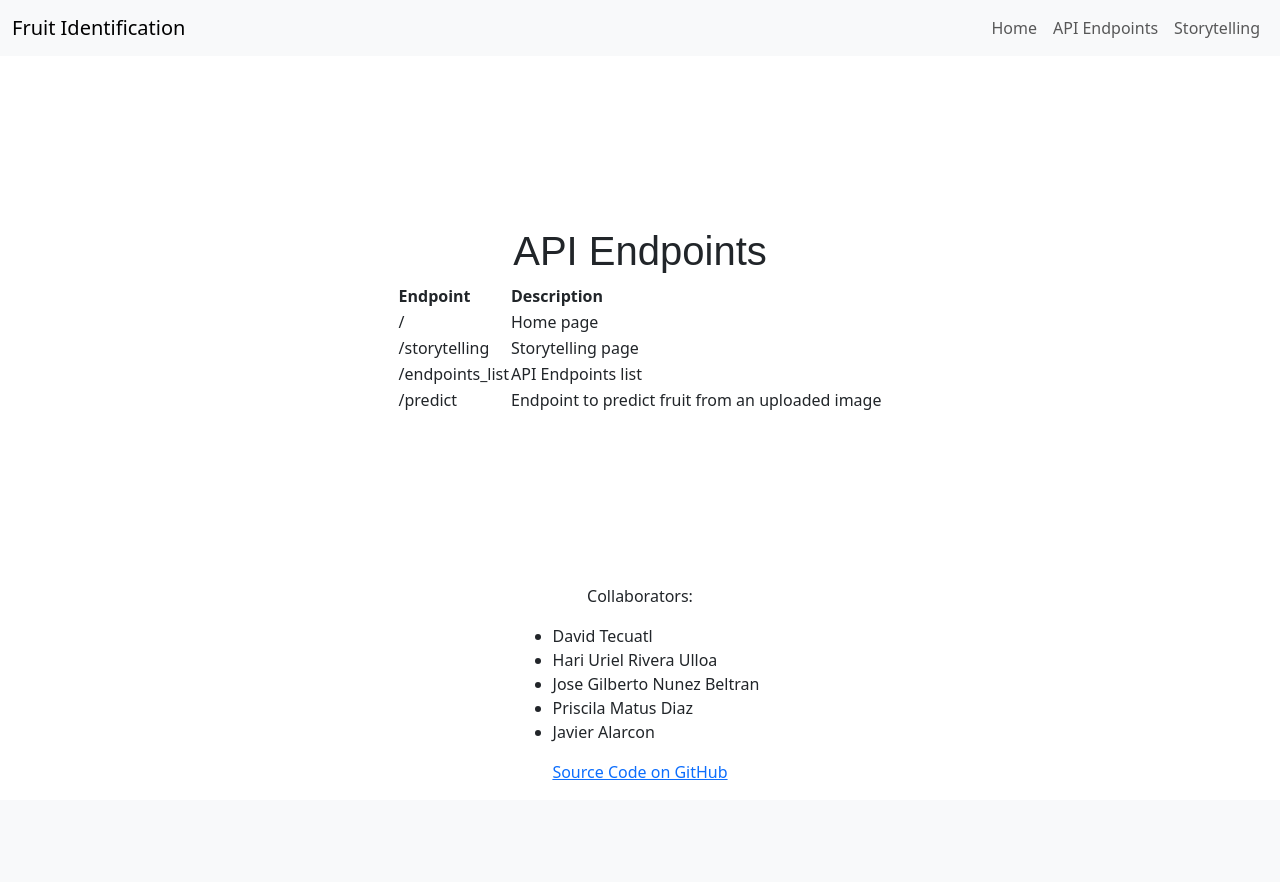
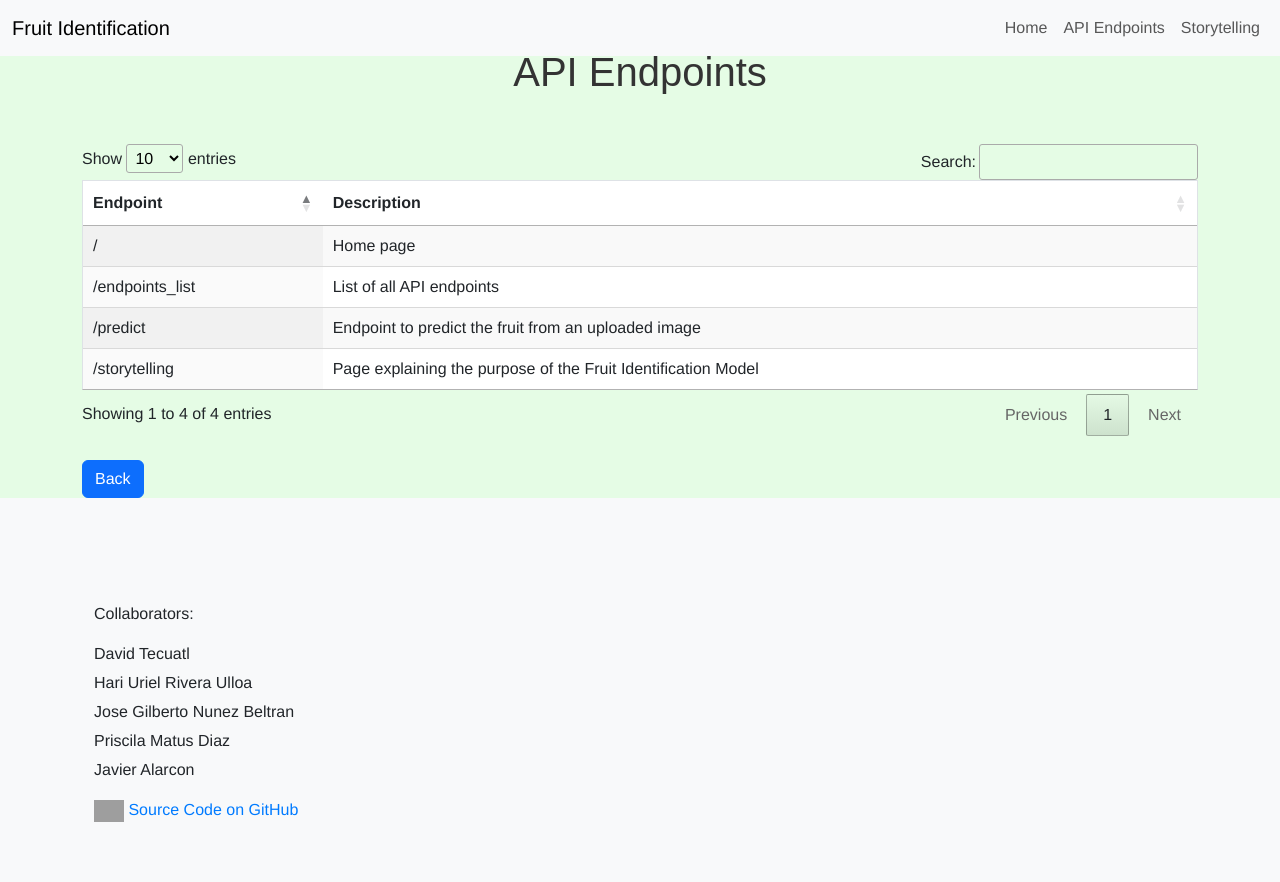
Before and after one commit to Starkilled1/fruit-classification-project, a Flask app: page /endpoints_list in a window 1280 px wide. Before the commit the page ends 780 px from the top, so only its background shows below. Run offline with Flask 3, Linux system fonts and the light colour scheme; parts of the project's set-up code (start-up, migrations or seed data) failed here and were passed over; some libraries are stand-ins or nearby versions; grey boxes are pictures that could not be loaded.

Commit message:
updating html and css

```diff
--- /dev/null
+++ b/App/static/css/endpoints_list.css
@@ -0,0 +1,49 @@
+body {
+    font-family: helvetica;
+    background-color: #e5fce5;
+    margin: 0;
+}
+
+.container {
+    margin-top: 60px; /* Adjust as needed for your navbar */
+}
+
+h1 {
+    font-family: 'Arial', sans-serif;
+    font-size: 2.5em;
+    margin-bottom: 20px;
+    color: #333;
+}
+
+table.dataTable {
+    background-color: white;
+    border: 1px solid #dee2e6;
+}
+
+.table-container {
+    margin-top: 20px;
+}
+
+.footer {
+    background-color: #f8f9fa;
+    padding: 20px;
+    text-align: left;
+}
+
+.footer ul {
+    list-style-type: none;
+    padding: 0;
+}
+
+.footer ul li {
+    margin-bottom: 5px;
+}
+
+.footer a {
+    text-decoration: none;
+    color: #007bff;
+}
+
+.footer a:hover {
+    text-decoration: underline;
+}
--- a/App/static/css/format_fruit.css
+++ b/App/static/css/format_fruit.css
@@ -1,20 +1,10 @@
 body {
   font-family: helvetica;
-  color: #000000;
-  background-color: #e5fce5;
-  margin: 0;
-  padding: 0;
   display: flex;
   flex-direction: column;
   min-height: 100vh;
-}
-
-h1 {
-  font-family: 'Arial', sans-serif;
-  font-size: 2.5em;
-  margin-bottom: 20px;
-  color: #333;
-  text-align: center;
+  background-color: #e5fce5;
+  margin: 0;
 }
 
 .container {
@@ -23,14 +13,19 @@ h1 {
   flex-direction: column;
   align-items: center;
   justify-content: center;
-  padding-top: 60px; /* Add padding to account for the fixed navbar */
+}
+
+h1 {
+  font-family: 'Arial', sans-serif;
+  font-size: 2.5em;
+  margin-bottom: 20px;
+  color: #333;
 }
 
 .image-container {
   border: 1px solid #000000;
   padding: 10px;
   margin-bottom: 20px;
-  text-align: center;
 }
 
 img {
@@ -38,14 +33,15 @@ img {
   height: auto;
 }
 
-.buttons {
-  display: flex;
-  gap: 10px;
-  justify-content: center;
+.file-input-container {
   margin-top: 20px;
 }
 
-button {
+.file-input {
+  display: none;
+}
+
+.file-label {
   padding: 10px 20px;
   background-color: #4CAF50;
   color: white;
@@ -54,22 +50,53 @@ button {
   cursor: pointer;
 }
 
-button:hover {
+.file-label:hover {
   background-color: #45a049;
 }
 
-.file-input-container {
-  text-align: center;
-  margin-bottom: 20px;
+.buttons {
+  margin-top: 20px;
 }
 
-.alert {
-  text-align: center;
+button {
+  padding: 10px 20px;
+  background-color: #007bff;
+  color: white;
+  border: none;
+  border-radius: 5px;
+  cursor: pointer;
 }
 
-.fixed-top {
-  position: fixed;
-  top: 0;
-  width: 100%;
-  z-index: 1030;
+button:hover {
+  background-color: #0056b3;
 }
+
+#result {
+  margin-top: 20px;
+  font-size: 1.2em;
+  font-weight: bold;
+}
+
+.footer {
+  background-color: #f8f9fa;
+  padding: 20px;
+  text-align: left;
+}
+
+.footer ul {
+  list-style-type: none;
+  padding: 0;
+}
+
+.footer ul li {
+  margin-bottom: 5px;
+}
+
+.footer a {
+  text-decoration: none;
+  color: #007bff;
+}
+
+.footer a:hover {
+  text-decoration: underline;
+}
--- a/App/templates/endpoints_list.html
+++ b/App/templates/endpoints_list.html
@@ -1,16 +1,20 @@
 <!DOCTYPE html>
-<html>
+<html lang="en">
 
 <head>
+    <meta charset="utf-8">
+    <meta name="viewport" content="width=device-width, initial-scale=1">
     <title>API Endpoints</title>
-    <link rel="stylesheet" type="text/css" href="static/css/format_fruit.css">
-    <link href="https://cdn.datatables.net/2.1.2/css/dataTables.dataTables.min.css" rel="stylesheet">
+    <link rel="stylesheet" href="https://cdn.datatables.net/2.1.2/css/dataTables.dataTables.min.css">
     <link href="https://cdn.jsdelivr.net/npm/bootstrap@5.3.3/dist/css/bootstrap.min.css" rel="stylesheet"
         integrity="sha384-QWTKZyjpPEjISv5WaRU9OFeRpok6YctnYmDr5pNlyT2bRjXh0JMhjY6hW+ALEwIH" crossorigin="anonymous">
+    <link rel="stylesheet" type="text/css" href="static/css/endpoints_list.css">
+    <script src="https://code.jquery.com/jquery-3.6.0.min.js"></script>
+    <script src="https://cdn.datatables.net/2.1.2/js/dataTables.min.js"></script>
 </head>
 
 <body>
-    <!-- Navigation Bar -->
+    <div class="fixed-top">
         <nav class="navbar navbar-expand-lg navbar-light bg-light">
             <div class="container-fluid">
                 <a class="navbar-brand" href="#">Fruit Identification</a>
@@ -33,9 +37,11 @@
                 </div>
             </div>
         </nav>
+    </div>
 
-    <div class="container">
-        <h1>API Endpoints</h1>
+    <div class="container mt-5">
+        <h1 class="text-center mb-5">API Endpoints</h1>
+        <div class="table-container">
             <table id="endpointsTable" class="display">
                 <thead>
                     <tr>
@@ -49,23 +55,26 @@
                         <td>Home page</td>
                     </tr>
                     <tr>
-                    <td>/storytelling</td>
-                    <td>Storytelling page</td>
+                        <td>/predict</td>
+                        <td>Endpoint to predict the fruit from an uploaded image</td>
                     </tr>
                     <tr>
                         <td>/endpoints_list</td>
-                    <td>API Endpoints list</td>
+                        <td>List of all API endpoints</td>
                     </tr>
                     <tr>
-                    <td>/predict</td>
-                    <td>Endpoint to predict fruit from an uploaded image</td>
+                        <td>/storytelling</td>
+                        <td>Page explaining the purpose of the Fruit Identification Model</td>
                     </tr>
                 </tbody>
             </table>
         </div>
 
-    <footer class="footer">
-        <div class="container">
+        <button onclick="window.location.href='/'" class="btn btn-primary mt-4">Back</button>
+    </div>
+
+    <footer class="footer bg-light text-left text-lg-start mt-auto">
+        <div class="container p-4">
             <p>Collaborators:</p>
             <ul>
                 <li>David Tecuatl</li>
@@ -74,18 +83,23 @@
                 <li>Priscila Matus Diaz</li>
                 <li>Javier Alarcon</li>
             </ul>
-            <p><a href="https://github.com/Starkilled1/fruit-classification-project.git">Source Code on GitHub</a></p>
+            <p>
+                <a href="https://github.com/Starkilled1/fruit-classification-project.git" target="_blank">
+                    <img src="https://github.githubassets.com/images/modules/logos_page/GitHub-Mark.png" alt="GitHub"
+                        width="30">
+                    Source Code on GitHub
+                </a>
+            </p>
         </div>
     </footer>
 
+    <script>
+        $(document).ready(function () {
+            $('#endpointsTable').DataTable();
+        });
+    </script>
     <script src="https://cdn.jsdelivr.net/npm/bootstrap@5.3.3/dist/js/bootstrap.bundle.min.js"
         integrity="sha384-YvpcrYf0tY3lHB60NNkmXc5s9fDVZLESaAA55NDzOxhy9GkcIdslK1eN7N6jIeHz" crossorigin="anonymous">
-    </script>
-    <script src="https://cdn.datatables.net/2.1.2/js/dataTables.min.js"></script>
-    <script>
-        $(document).ready(function() {
-            $('#endpointsTable').DataTable();
-        });
     </script>
 </body>
 
```
Also changed, not shown: App/templates/index.html (+12 -8 lines). Lines whose indentation alone changed are shown as unchanged.
